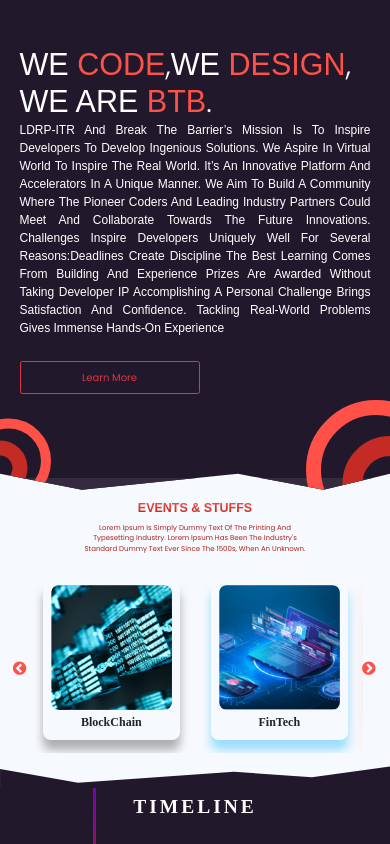
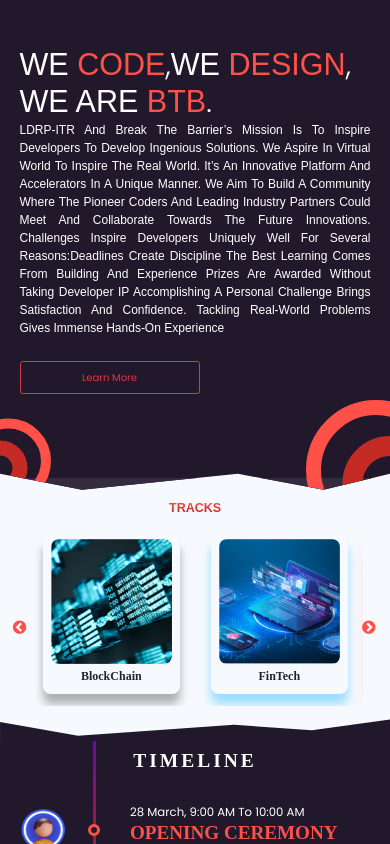
Before and after one commit to kuldp18/btb2022-website, a React (Create React App) app: page / in a window 390 px wide. Shown: the part 1156-2000 px from the top of the page. Built offline with nearby package versions, Linux system fonts and the light colour scheme; a web font is replaced by a local one.

Commit message:
minor change:Events(tracks) section

```diff
--- a/src/Components/Events/Events.jsx
+++ b/src/Components/Events/Events.jsx
@@ -1,16 +1,16 @@
 import React from 'react';
-import './../../Styles/events.css'
-import Slider from 'react-slick'
-import "slick-carousel/slick/slick.css";
-import "slick-carousel/slick/slick-theme.css";
-import BlockChain from './../../require_images/Rectangle 2740 (1).png'
-import FinTech from './../../require_images/Fintech.png'
-import covidRelief from './../../require_images/covidRelief.png'
-import ML from './../../require_images/ML.png'
-import Cloud from './../../require_images/cloud-based.jpg'
-import Learning from './../../require_images/learning.jpg'
-import healthcare from './../../require_images/Health-care.jpg'
-import Creative from './../../require_images/Creative.jpg'
+import './../../Styles/events.css';
+import Slider from 'react-slick';
+import 'slick-carousel/slick/slick.css';
+import 'slick-carousel/slick/slick-theme.css';
+import BlockChain from './../../require_images/Rectangle 2740 (1).png';
+import FinTech from './../../require_images/Fintech.png';
+import covidRelief from './../../require_images/covidRelief.png';
+import ML from './../../require_images/ML.png';
+import Cloud from './../../require_images/cloud-based.jpg';
+import Learning from './../../require_images/learning.jpg';
+import healthcare from './../../require_images/Health-care.jpg';
+import Creative from './../../require_images/Creative.jpg';
 
 function Events(props) {
   const SampleNextArrow = (props) => {
@@ -18,17 +18,27 @@ function Events(props) {
     return (
       <div
         className={className}
-        style={{ ...style, display: "block", padding: "7vw 1vw", color: "pink" }}
+        style={{
+          ...style,
+          display: 'block',
+          padding: '7vw 1vw',
+          color: 'pink',
+        }}
         onClick={onClick}
       />
     );
-  }
+  };
   function SamplePrevArrow(props) {
     const { className, style, onClick } = props;
     return (
       <div
         className={className}
-        style={{ ...style, display: "block", padding: "7vw 1vw", color: "#FF5148" }}
+        style={{
+          ...style,
+          display: 'block',
+          padding: '7vw 1vw',
+          color: '#FF5148',
+        }}
         onClick={onClick}
       />
     );
@@ -43,35 +53,35 @@ function Events(props) {
     // autoplay: true,
     speed: 500,
     autoplaySpeed: 5000,
-    cssEase: "linear",
+    cssEase: 'linear',
     responsive: [
       {
         breakpoint: 1024,
         settings: {
           slidesToShow: 4,
-          slidesToScroll: 1
-        }
+          slidesToScroll: 1,
+        },
       },
       {
         breakpoint: 768,
         settings: {
           slidesToShow: 3,
-          slidesToScroll: 1
-        }
+          slidesToScroll: 1,
+        },
       },
       {
         breakpoint: 480,
         settings: {
           slidesToShow: 2,
-          slidesToScroll: 1
-        }
-      }
-    ]
+          slidesToScroll: 1,
+        },
+      },
+    ],
   };
   return (
-    <div className="events-stuffs">
-      <h1 className="events-title">EVENTS &amp; STUFFS</h1>
-      <p className="event-showcase-text">Lorem Ipsum is simply dummy text of the printing and typesetting industry. Lorem Ipsum has been the industry's standard dummy text ever since the 1500s, when an unknown.</p>
+    <div className="events-stuffs" id="tracks">
+      <h1 className="events-title">Tracks</h1>
+      {/* <p className="event-showcase-text">enter description here (if any)</p> */}
 
       <div className="events-slider">
         <Slider {...settings}>
--- a/src/Components/Home/Home.js
+++ b/src/Components/Home/Home.js
@@ -21,6 +21,9 @@ export const Home = () => {
               <a href="#about">About</a>
             </li>
             <li>
+              <a href="#tracks">Tracks</a>
+            </li>
+            <li>
               <a href="#sponsors">Sponsors</a>
             </li>
             <li>
@@ -41,7 +44,7 @@ export const Home = () => {
           <p class="content-1">BREAK THE</p>
           <p class="content-2">BARRIER</p>
           <p class="content-3">
-          Code recursively and let your idea change the world.
+            Code recursively and let your idea change the world.
           </p>
           <a href="#timeline">
             <button>Learn more</button>
--- a/src/Styles/events.css
+++ b/src/Styles/events.css
@@ -23,6 +23,7 @@
   -webkit-background-clip: text;
   -webkit-text-fill-color: transparent;
   margin-top: 3vw;
+  text-transform: uppercase;
 }
 .event-showcase-text {
   color: #ad201a;
@@ -42,6 +43,7 @@
 }
 .slick-track {
   padding: 2vw 0vw;
+  padding-top: 0;
 }
 .slick-prev {
   left: -5vw !important;
@@ -100,6 +102,7 @@
   }
   .slick-track {
     padding: 3vw 0vw;
+    padding-top: 0;
   }
   .event-name {
     font-size: 1.6vw;
@@ -123,6 +126,7 @@
   }
   .slick-track {
     padding: 3.2vw 0vw;
+    padding-top: 0;
   }
   .event-name {
     font-size: 12px;
```
